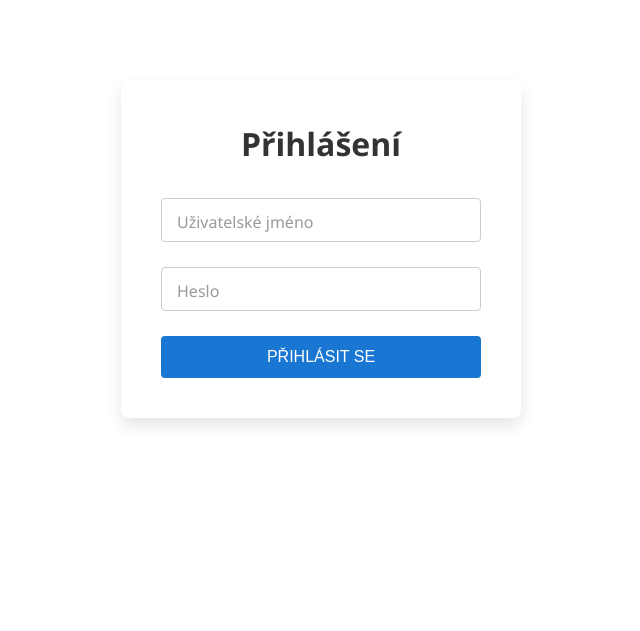
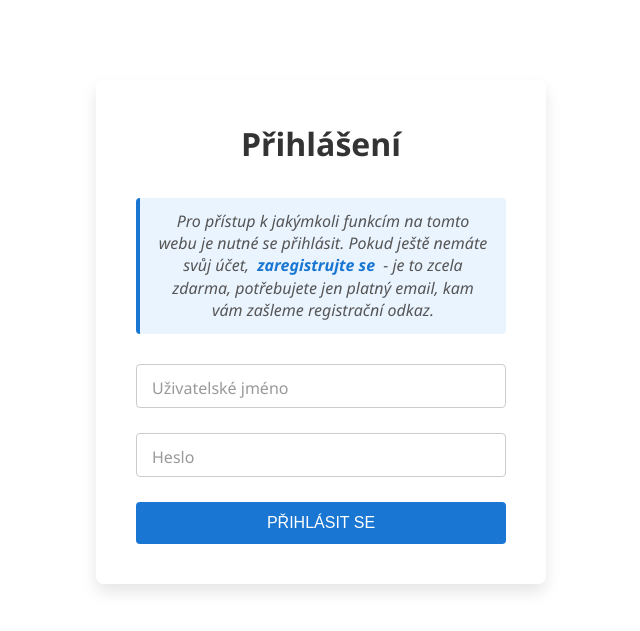
Before and after one commit to HonzaVanek/evidence_webapp, a Django app: page /login/ in a window 1280 px wide. Shown: the part 98-729 px from the top of the page, without its empty margins (319-959 px from the left). Run offline with Django 4.2, Linux system fonts and the light colour scheme.

Commit message:
upravy textů na webu + aktivačního emailu

```diff
--- a/pojistenci/static/pojistenci/login.css
+++ b/pojistenci/static/pojistenci/login.css
@@ -1,5 +1,5 @@
 .login-container {
-    width: 400px;
+    width: 450px;
     margin: 80px auto;
     padding: 40px;
     background: #ffffff;
@@ -12,6 +12,37 @@
     margin-bottom: 30px;
     color: #333;
 }
+
+.login-container > p {
+    width: 100%;
+    margin: 0 auto 30px;
+    margin-top: 15px;
+
+
+    /* Vzhled bloku */
+    padding: 12px 16px;
+    background-color: #eaf4ff;           /* jemné světlé pozadí ladící s paginator */
+    border-left: 4px solid #1976d2;      /* modrá linka pro vizuální oddělení */
+    border-radius: 4px;
+
+    /* Text */
+    font-style: italic;
+    color: #555;
+    line-height: 1.4;
+    text-align: center;
+}
+.login-container > p > a {
+    color: #1976d2;
+    font-weight: 600;
+    text-decoration: none;
+    padding: 2px 4px;
+    border-radius: 3px;
+    transition: background-color 0.5s ease;
+}
+.login-container > p > a:hover {
+    background-color: #d0e9ff;
+}
+
 
 form {
     position: relative;
--- a/pojistenci/templates/pojistenci/login.html
+++ b/pojistenci/templates/pojistenci/login.html
@@ -8,6 +8,7 @@
 {% block content %}
 <div class="login-container">
     <h1>Přihlášení</h1>
+    <p>Pro přístup k jakýmkoli funkcím na tomto webu je nutné se přihlásit. Pokud ještě nemáte svůj účet, <a href="{% url 'registrace' %}">zaregistrujte se</a> - je to zcela zdarma, potřebujete jen platný email, kam vám zašleme registrační odkaz.</p>
     <form method="post">
         {% csrf_token %}
 
--- a/pojistenci/templates/pojistenci/o_aplikaci.html
+++ b/pojistenci/templates/pojistenci/o_aplikaci.html
@@ -7,5 +7,5 @@
 
 {% block content %}
 <h1 class="nadpis">O této aplikaci</h1>
-<p>Aplikace vznikla hlavně proto, abych si vyzkoušel vytváření webových aplikací v Django, práci s databází, CRUD a pak nějaké další Pythoní vychytávky, některé i celkem užitečné, které mohu využít ve svojí práci. A věřím, že ne jen já.</p>
+<p>Aplikace vznikla hlavně proto, abych si vyzkoušel vytváření webových aplikací v Django, práci s databází, CRUD a pak nějaké další Pythoní vychytávky, některé i celkem užitečné, které mohu využít ve svojí práci. A věřím, že ne jen já. Aplikace je zcela zdarma pro kohokoli kdo se zaregistruje.</p>
 {% endblock content %}
```
Also changed, not shown: pojistenci/templates/registration/activation_email.txt (+4 -3 lines).
